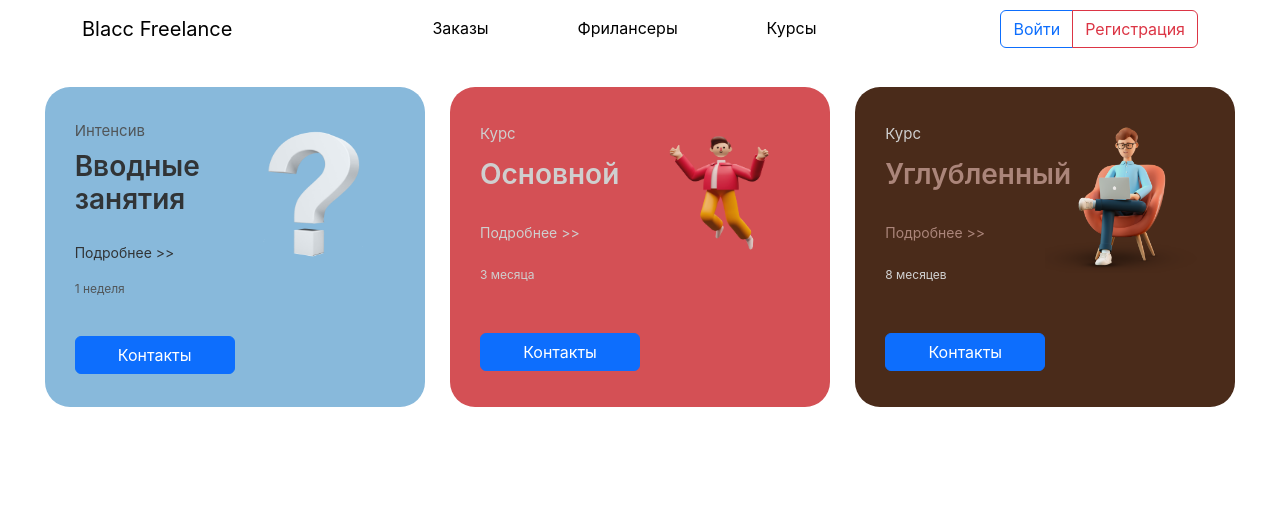
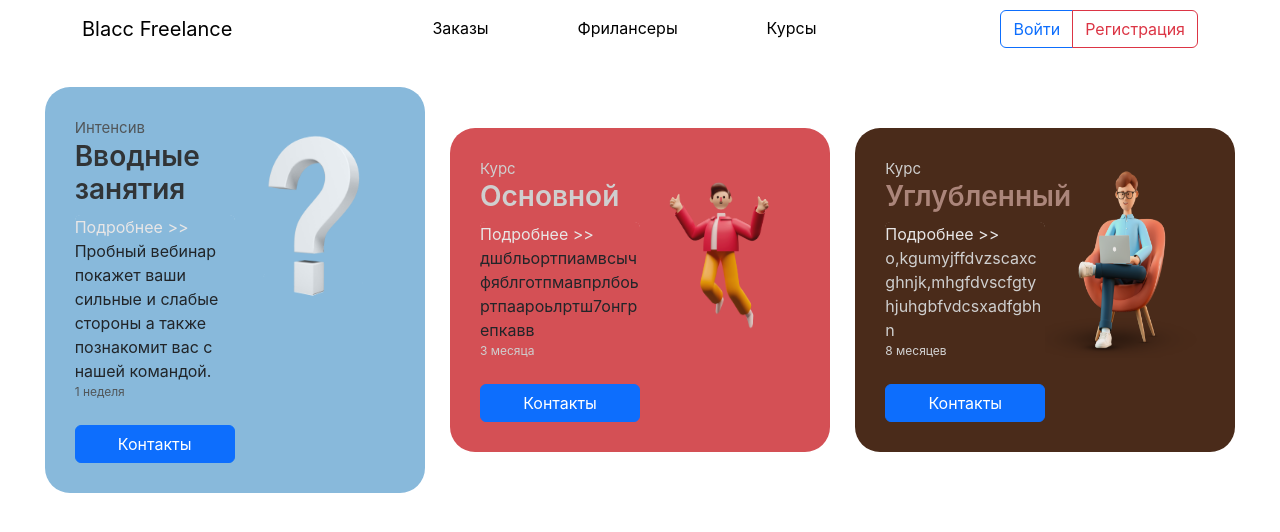
Before and after one commit to radeflex/freelrepos, a React (Create React App) app in the folder fls-front/: page /courses in a window 1280 px wide. Shown: the top 532 px of the page. Built offline with nearby package versions, Linux system fonts and the light colour scheme.

Commit message:
add some changes

```diff
--- a/fls-front/src/components/CourseCard/CourseCard.css
+++ b/fls-front/src/components/CourseCard/CourseCard.css
@@ -1,6 +1,6 @@
 .courseCard
 {
-    height: 100%;
+    max-height: 100%;
     width: 380px;
     background-color: rgb(74, 43, 26);
     border-radius: 25px;
@@ -27,7 +27,7 @@
     background: 0;
     border: 0;
     opacity: 0.9;
-    height: 60%;
+    height: 200px;
     width: 50%;
 }
 
@@ -56,7 +56,7 @@
 }
 
 .c-text {
-    color: rgb(255, 255, 255);
+    color: rgb(197, 174, 151);
     text-align: start;
 }
 
--- a/fls-front/src/components/CourseCard/CourseCard.js
+++ b/fls-front/src/components/CourseCard/CourseCard.js
@@ -1,27 +1,38 @@
 import { useState } from "react";
 import "./CourseCard.css";
-import { Button } from "react-bootstrap";
+import { Button, Accordion, Card, useAccordionButton } from "react-bootstrap";
 
 const CourseCard = ({ head, header, text, dur, img, type }) => {
-  const [value, setValue] = useState(false);
+  function CustomToggle({ children, eventKey }) {
+    const decoratedOnClick = useAccordionButton(eventKey, () =>
+      console.log('totally custom!'),
+    );
+
+    return (
+      <span
+        style={{ color: "#e8e6e6", cursor: "pointer" }}
+        onClick={decoratedOnClick}
+      >
+        {children}
+      </span>
+    );
+  }
   return (
     <div className="courseCard" style={type === "primary" ? { backgroundColor: "#88b9db"} : type === "main" ? {backgroundColor: "#d45055"} : {}}>
       <div class="c-body">
         <span class="head" style={type === "primary" ? { backgroundColor: "#88b9db", color: "#515659"} : type === "main" ? {color: "#cfcfcf"} : {}}>{head}</span>
         <h3 class="cc-header" style={type === "primary" ? {color: "#313436"} : type === "main" ? {color: "#cfcfcf"} : {}}>{header}</h3>
-        <button
-          className="cc-btn"
-          style={type === "primary" ? { backgroundColor: "#88b9db", color: "#313436"} : type === "main" ? { backgroundColor: "#d45055", color: "#cfcfcf"} : {}}
-          value="false"
-          onClick={(e) => {
-            setValue(!value)
-            console.log(value);
-          }}
-        >
-          Подробнее {">>"}
-        </button>
-        {<p className="c-text" style={type === "primary" ? { color: "#515659"}: type === "main" ? { color: "#515659"}: {}}>{text}</p> && value}
-        <span className="c-dur" style={type === "primary" ? { color: "#515659"} : type === "main" ?{ color: "#cfcfcf"} : {}}>{dur}</span>
+        <Accordion defaultActiveKey="0">
+      <Card style={{border: 0}}>
+        <Card.Header style={type === "primary" ? {padding: 0, border: 0, backgroundColor: "#88b9db"} : type === "main" ? {padding: 0, border: 0, backgroundColor: "#d45055"} : {padding: 0, border: 0, backgroundColor: "rgb(74, 43, 26)" }}>
+          <CustomToggle eventKey="0">{"Подробнее >>"}</CustomToggle>
+        </Card.Header>
+        <Accordion.Collapse eventKey="0">
+          <Card.Body style={type === "primary" ? {padding: 0, border: 0, backgroundColor: "#88b9db"} : type === "main" ? {padding: 0, border: 0, backgroundColor: "#d45055"} : {padding: 0, border: 0, backgroundColor: "rgb(74, 43, 26)", color: "#cfcfcf"}}>{text}</Card.Body>
+        </Accordion.Collapse>
+      </Card>
+    </Accordion>
+        <span className="c-dur" style={type === "primary" ? { color: "#515659"} : type === "main" ? { color: "#cfcfcf"} : {}}>{dur}</span>
         <br />
         <Button className="c-btn">Контакты</Button>
       </div>
```
